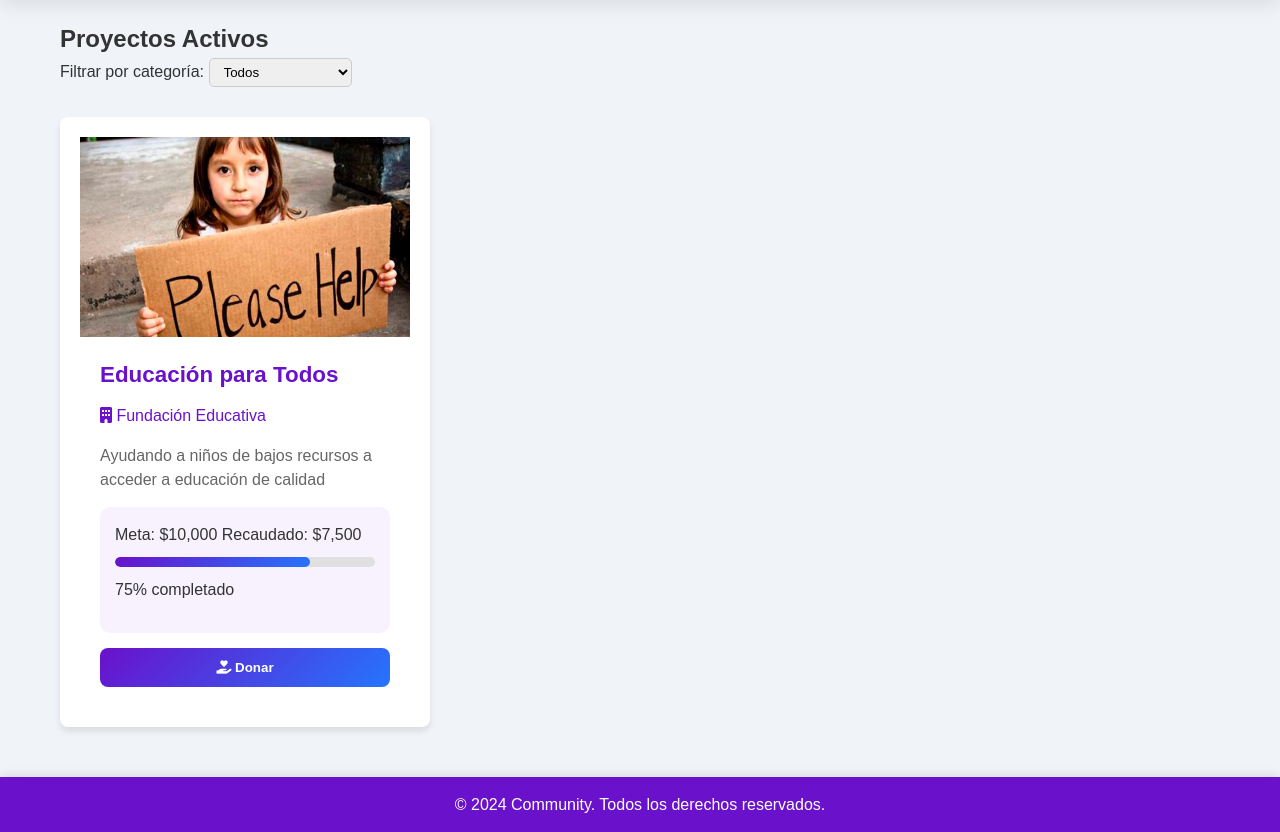
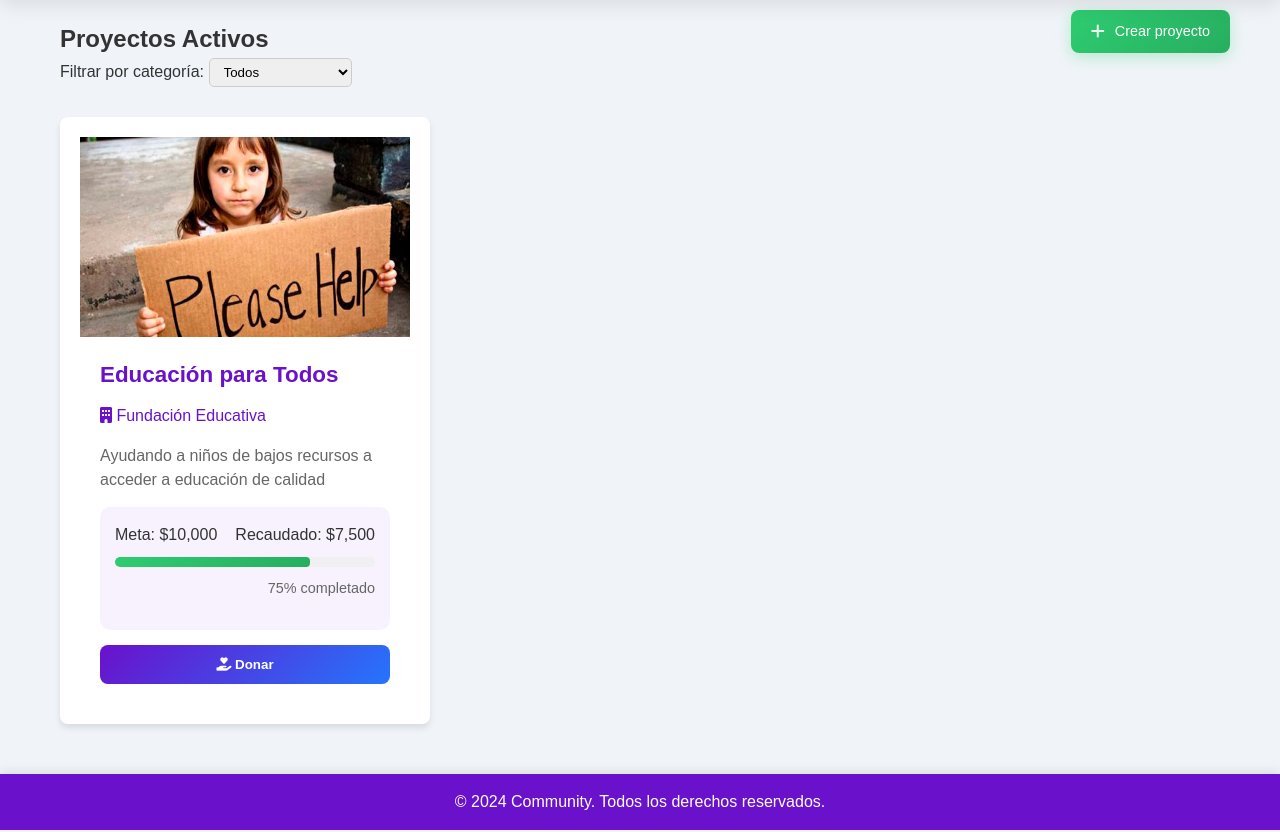
Before and after one commit to Curcolor/CONEXION_SOLIDARIA, a Flask app: page /src/templates/pages/proyectos.html in a window 1280 px wide. Shown: the part 248-1080 px from the top of the page. Run offline with Flask 3, Linux system fonts and the light colour scheme; data comes from the database, SQL or seed files in the repository.

Commit message:
Refactor JavaScript and CSS for 'Proyectos' page

```diff
--- a/src/static/scripts/js/nuevaOR.js
+++ b/src/static/scripts/js/nuevaOR.js
@@ -65,7 +65,7 @@ function iniciarProcesoCreacionOrganizacion() {
                 mensajeElement.textContent = result.message;
 
                 setTimeout(() => {
-                    //window.location.href = "/src/templates/pages/html/organizaciones.html";
+                    window.location.href = "/src/templates/pages/organizaciones.html";
                 }, 2000);
             } else {
                 console.error('Error al crear la organización:', result.error);
--- /dev/null
+++ b/src/static/scripts/js/proyectos.js
@@ -0,0 +1,103 @@
+// Función para cargar las organizaciones y crear proyectos
+async function cargarProyectos() {
+    try {
+        // Obtener el contenedor de proyectos
+        const projectList = document.getElementById('projectList');
+
+        // Limpiar el contenedor
+        projectList.innerHTML = '';
+
+        // Insertar el proyecto de prueba fijo
+        const proyectoPrueba = `
+            <div class="project-card">
+                <img src="/src/static/images/helpp.jpg" alt="Proyecto de Educación">
+                <div class="project-content">
+                    <h3 class="project-title">Educación para Todos</h3>
+                    <p class="organization-name"><i class="fas fa-building"></i> Fundación Educativa</p>
+                    <p class="project-description">Ayudando a niños de bajos recursos a acceder a educación de calidad
+                    </p>
+                    <div class="project-meta">
+                        <div class="meta-item">
+                            <span>Meta: $10,000</span>
+                            <span>Recaudado: $7,500</span>
+                        </div>
+                        <div class="progress-bar">
+                            <div class="progress" style="width: 75%"></div>
+                        </div>
+                        <p class="progress-text">75% completado</p>
+                    </div>
+                    <div class="project-actions">
+                        <button class="btn-donar"><i class="fas fa-hand-holding-heart"></i> Donar</button>
+                    </div>
+                </div>
+            </div>
+        `;
+
+        projectList.innerHTML = proyectoPrueba;
+
+        // Obtener las organizaciones registradas
+        const response = await fetch('/api/organizaciones');
+        const organizaciones = await response.json();
+
+        // Crear una tarjeta de proyecto para cada organización
+        organizaciones.forEach(org => {
+            const projectCard = crearTarjetaProyecto(org);
+            projectList.appendChild(projectCard);
+        });
+
+    } catch (error) {
+        console.error('Error al cargar los proyectos:', error);
+    }
+}
+
+// Función para crear una tarjeta de proyecto individual
+function crearTarjetaProyecto(organizacion) {
+    // Crear elemento div para la tarjeta
+    const card = document.createElement('div');
+    card.className = 'project-card';
+
+    // Generar un valor aleatorio para el progreso (solo para demostración)
+    const progreso = Math.floor(Math.random() * 100);
+    const meta = 10000;
+    const recaudado = (meta * progreso) / 100;
+
+    card.innerHTML = `
+        <img src="${organizacion.imagen || '/src/static/images/helpp.jpg'}" alt="Proyecto de ${organizacion.nombre}">
+        <div class="project-content">
+            <h3 class="project-title">Proyecto ${organizacion.nombre}</h3>
+            <p class="organization-name">
+                <i class="fas fa-building"></i> ${organizacion.nombre}
+            </p>
+            <p class="project-description">${organizacion.descripcion}</p>
+            <div class="project-meta">
+                <div class="meta-item">
+                    <span>Meta: $${meta.toLocaleString()}</span>
+                    <span>Recaudado: $${recaudado.toLocaleString()}</span>
+                </div>
+                <div class="progress-bar">
+                    <div class="progress" style="width: ${progreso}%"></div>
+                </div>
+                <p class="progress-text">${progreso}% completado</p>
+            </div>
+            <div class="project-actions">
+                <button class="btn-donar" onclick="donarProyecto('${organizacion.id}')">
+                    <i class="fas fa-hand-holding-heart"></i> Donar
+                </button>
+            </div>
+        </div>
+    `;
+
+    return card;
+}
+
+// Función para manejar la donación
+function donarProyecto(organizacionId) {
+    // Redirigir a la página de donación con el ID de la organización
+    window.location.href = `/src/templates/pages/donar.html?org=${organizacionId}`;
+}
+
+// Cargar los proyectos cuando la página se cargue
+document.addEventListener('DOMContentLoaded', cargarProyectos);
+
+// Función para actualizar los proyectos periódicamente (opcional)
+setInterval(cargarProyectos, 300000); // Actualizar cada 5 minutos
--- a/src/static/styles/css/proyectos.css
+++ b/src/static/styles/css/proyectos.css
@@ -26,18 +26,17 @@
 }
 
 .project-card .progress-bar {
-    background-color: #e0e0e0;
+    background-color: #f0f0f0;
     border-radius: 10px;
     height: 10px;
-    margin-bottom: 10px;
+    overflow: hidden;
+    margin: 10px 0;
 }
 
 .project-card .progress {
-    background-color: var(--secondary-color);
-    border-radius: 10px;
+    background: linear-gradient(135deg, #2ecc71, #27ae60);
     height: 100%;
-    width: 0;
-    transition: width 0.5s ease-in-out;
+    transition: width 0.3s ease;
 }
 
 .filter-container {
@@ -55,3 +54,73 @@
         grid-template-columns: 1fr;
     }
 }
+
+.container {
+    position: relative;
+}
+
+.btn-crear {
+    position: absolute;
+    top: 10px;
+    right: 10px;
+    background: linear-gradient(135deg, #2ecc71, #27ae60);
+    color: white;
+    padding: 10px 20px;
+    border-radius: 8px;
+    cursor: pointer;
+    font-size: 0.9rem;
+    display: flex;
+    align-items: center;
+    gap: 10px;
+    text-decoration: none;
+    transition: all 0.3s ease;
+    box-shadow: 0 4px 15px rgba(46, 204, 113, 0.3);
+    border: none;
+    font-weight: 500;
+}
+
+.btn-crear:hover {
+    transform: translateY(-2px);
+    box-shadow: 0 6px 20px rgba(46, 204, 113, 0.4);
+    background: linear-gradient(135deg, #27ae60, #219a52);
+}
+
+.btn-crear i {
+    font-size: 1rem;
+    color: rgba(255, 255, 255, 0.9);
+    transition: all 0.3s ease;
+}
+
+.btn-crear:hover i {
+    transform: rotate(90deg);
+    color: white;
+}
+
+.btn-crear::before {
+    content: '';
+    position: absolute;
+    top: 0;
+    left: 0;
+    right: 0;
+    bottom: 0;
+    background: linear-gradient(135deg, rgba(255, 255, 255, 0.1), rgba(255, 255, 255, 0));
+    border-radius: 8px;
+    transition: opacity 0.3s ease;
+    opacity: 0;
+}
+
+.btn-crear:hover::before {
+    opacity: 1;
+}
+
+.meta-item {
+    display: flex;
+    justify-content: space-between;
+    margin-bottom: 5px;
+}
+
+.progress-text {
+    text-align: right;
+    font-size: 0.9em;
+    color: #666;
+}
--- a/src/templates/pages/proyectos.html
+++ b/src/templates/pages/proyectos.html
@@ -36,6 +36,10 @@
     </nav>
 
     <main class="container">
+        <a href="/src/templates/pages/nuevoProyecto.html" class="btn-crear">
+            <i class="fas fa-plus"></i>
+            Crear proyecto
+        </a>
         <h2>Proyectos Activos</h2>
         <div class="filter-container">
             <label for="category-filter">Filtrar por categoría:</label>
@@ -48,31 +52,7 @@
             </select>
         </div>
         <div id="projectList" class="featured-projects">
-
-            <div class="project-card">
-                <img src="/src/static/images/helpp.jpg" alt="Proyecto de Educación">
-                <div class="project-content">
-                    <h3 class="project-title">Educación para Todos</h3>
-                    <p class="organization-name"><i class="fas fa-building"></i> Fundación Educativa</p>
-                    <p class="project-description">Ayudando a niños de bajos recursos a acceder a educación de calidad
-                    </p>
-                    <div class="project-meta">
-                        <div class="meta-item">
-                            <span>Meta: $10,000</span>
-                            <span>Recaudado: $7,500</span>
-                        </div>
-                        <div class="progress-bar">
-                            <div class="progress" style="width: 75%"></div>
-                        </div>
-                        <p class="progress-text">75% completado</p>
-                    </div>
-                    <div class="project-actions">
-                        <button class="btn-donar"><i class="fas fa-hand-holding-heart"></i> Donar</button>
-                    </div>
-                </div>
-            </div>
-
-
+            <!-- Las tarjetas de proyectos se generarán aquí dinámicamente -->
         </div>
     </main>
 
```
